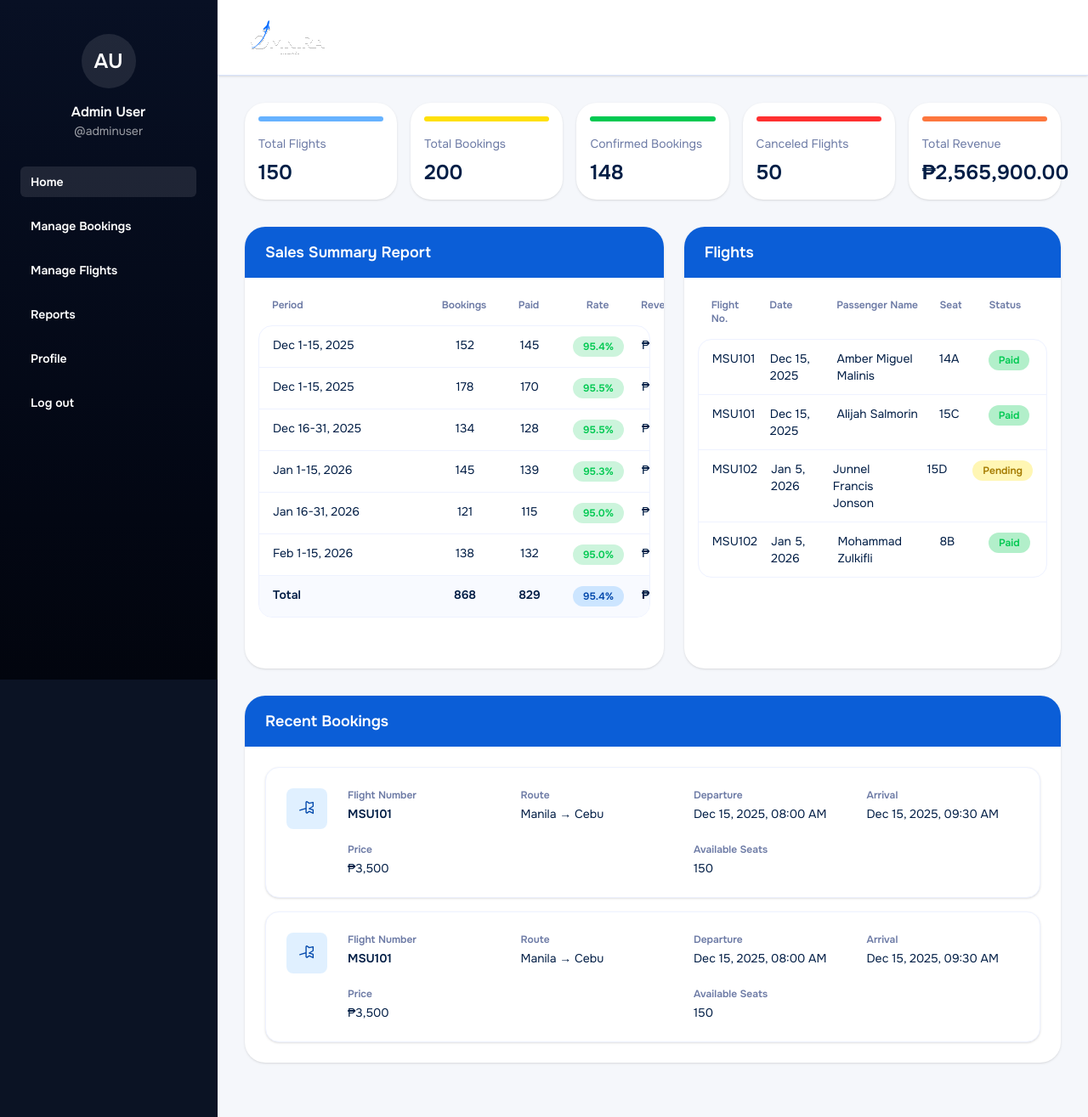
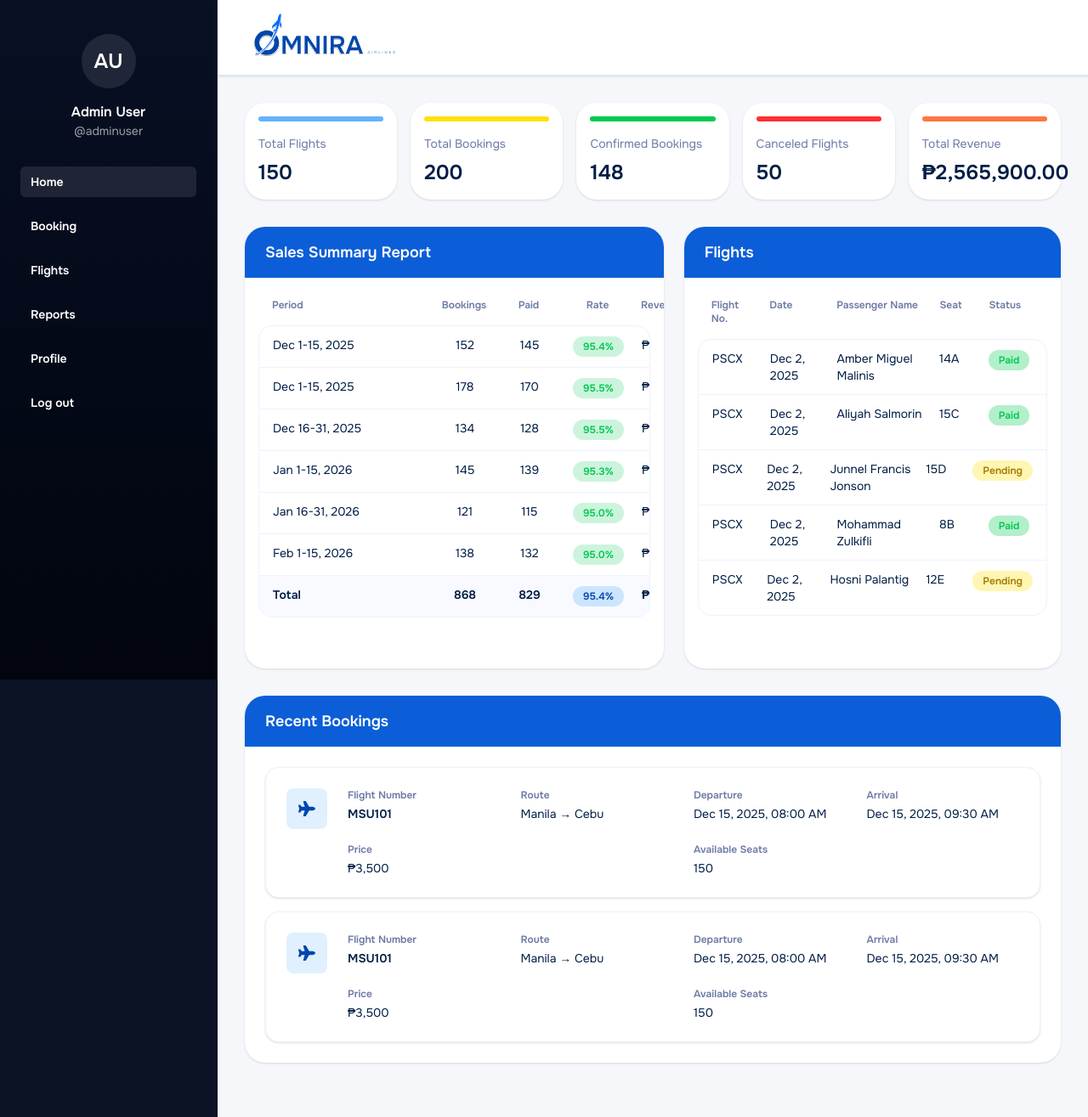
Before and after one commit to libraprogramming110/airline-ticketing-system, a Next.js app: page /admin in a window 1280 px wide. Shown: the whole page at 85% size. Built offline with nearby package versions, Linux system fonts and the light colour scheme.

Commit message:
Addressing QA message: Change logo into blue, alijah into aliyah. Additional changes: Shorten Manage FLights into FLight and Manage Booking into Bookings and change the current icons into plane icons

```diff
--- a/app/admin/page.tsx
+++ b/app/admin/page.tsx
@@ -1,4 +1,6 @@
 /* eslint-disable @next/next/no-img-element */
+
+import { FaPlane } from "react-icons/fa6";
 
 const stats = [
   { label: "Total Flights", value: "150", accent: "#66B2FF" },
@@ -18,10 +20,11 @@ const salesSummary = [
 ];
 
 const flights = [
-  { number: "MSU101", date: "Dec 15, 2025", passenger: "Amber Miguel Malinis", seat: "14A", status: "Paid" },
-  { number: "MSU101", date: "Dec 15, 2025", passenger: "Alijah Salmorin", seat: "15C", status: "Paid" },
-  { number: "MSU102", date: "Jan 5, 2026", passenger: "Junnel Francis Jonson", seat: "15D", status: "Pending" },
-  { number: "MSU102", date: "Jan 5, 2026", passenger: "Mohammad Zulkifli", seat: "8B", status: "Paid" },
+  { number: "PSCX", date: "Dec 2, 2025", passenger: "Amber Miguel Malinis", seat: "14A", status: "Paid" },
+  { number: "PSCX", date: "Dec 2, 2025", passenger: "Aliyah Salmorin", seat: "15C", status: "Paid" },
+  { number: "PSCX", date: "Dec 2, 2025", passenger: "Junnel Francis Jonson", seat: "15D", status: "Pending" },
+  { number: "PSCX", date: "Dec 2, 2025", passenger: "Mohammad Zulkifli", seat: "8B", status: "Paid" },
+  { number: "PSCX", date: "Dec 2, 2025", passenger: "Hosni Palantig", seat: "12E", status: "Pending" },
 ];
 
 const recentBookings = [
@@ -74,7 +77,7 @@ function Sidebar() {
       </div>
 
       <nav className="flex flex-1 flex-col gap-4 text-sm font-semibold">
-        {["Home", "Manage Bookings", "Manage Flights", "Reports", "Profile", "Log out"].map((item) => (
+        {["Home", "Booking", "Flights", "Reports", "Profile", "Log out"].map((item) => (
           <a
             key={item}
             href="#"
@@ -90,8 +93,8 @@ function Sidebar() {
 
 function Header() {
   return (
-    <header className="border-b border-[#dbe5ff] bg-white px-8 py-6 shadow-sm">
-      <img src="/airline-logo.svg" alt="Omnira Administration" className="h-10 w-auto" />
+    <header className="border-b border-[#dbe5ff] bg-white px-8 py-4 shadow-sm">
+      <img src="/airline-logo2.svg" alt="Omnira Administration" className="h-14 w-auto" />
     </header>
   );
 }
@@ -236,15 +239,7 @@ function RecentBookings() {
             >
               <div className="grid grid-cols-1 gap-4 md:grid-cols-[auto_1fr_1fr_1fr_1fr] md:gap-6">
                 <div className="flex h-12 w-12 items-center justify-center rounded-lg bg-[#66B2FF]/20 text-[#0047ab]">
-                  <svg width="22" height="22" viewBox="0 0 24 24" fill="none">
-                    <path
-                      d="m3 14 8-2.5V4a1 1 0 0 1 1.6-.8l2.4 1.8L20 4v5l-5 3 5 1.5v4.5l-5-2.5-2.4 1.8a1 1 0 0 1-1.6-.8v-5l-8 2.5Z"
-                      stroke="#0047ab"
-                      strokeWidth="1.5"
-                      strokeLinecap="round"
-                      strokeLinejoin="round"
-                    />
-                  </svg>
+                  <FaPlane className="h-5 w-5" />
                 </div>
                 <div className="space-y-1">
                   <p className="text-xs font-semibold text-[#6c7aa5]">Flight Number</p>
```
Also changed, not shown: public/airline-logo2.svg (added).
